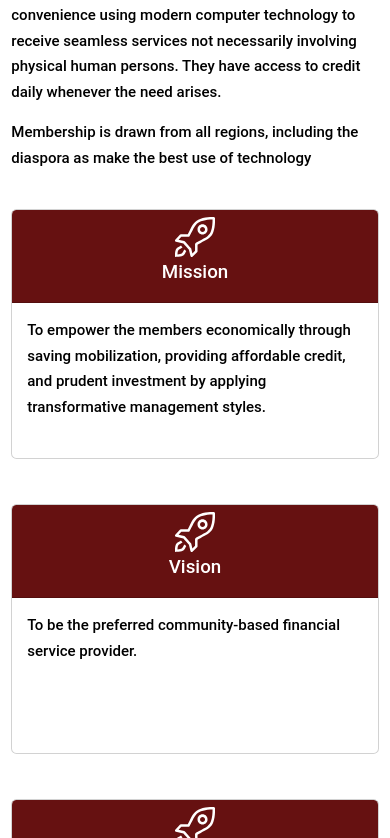
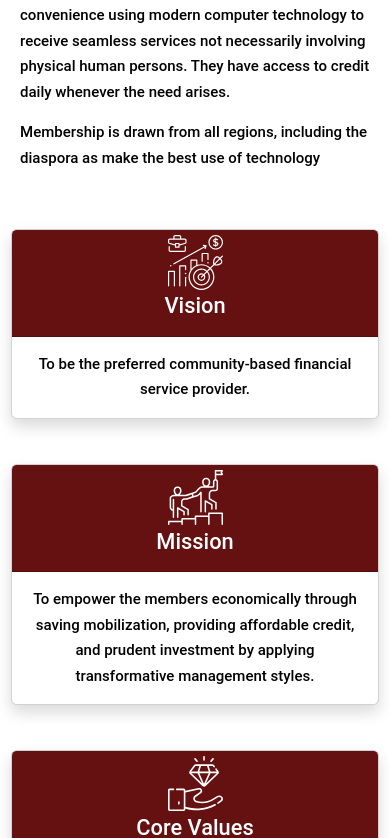
Before and after one commit to gitonga-deus/edwin_blog, a React (Vite) app: page /product in a window 390 px wide. Shown: the part 1162-2000 px from the top of the page. Built offline with nearby package versions, Linux system fonts and the light colour scheme; a web font is replaced by a local one.

Commit message:
minor changes

```diff
--- a/src/data.json
+++ b/src/data.json
@@ -1,4 +1,21 @@
 {
+	"home_icons": [
+		{
+			"name": "Vision",
+			"icon": "../../assets/home_icons/vision.svg",
+			"description": "To be the preferred community-based financial service provider."
+		},
+		{
+			"name": "Mission",
+			"icon": "../../assets/home_icons/mission.svg",
+			"description": "To empower the members economically through saving mobilization, providing affordable credit, and prudent investment by applying transformative management styles."
+		},
+		{
+			"name": "Core Values",
+			"icon": "../../assets/home_icons/value.svg",
+			"description": "Accountability, Honesty, Integrity, Transparency, and Teamwork."
+		}
+	],
 	"products": [
 		{
 			"loanType": "Development Loan",
--- a/src/pages/Events.jsx
+++ b/src/pages/Events.jsx
@@ -1,6 +1,6 @@
 import { useState, useEffect } from "react";
 
-import { Row, Col, Card, Button } from "react-bootstrap";
+import { Row, Col, Card } from "react-bootstrap";
 
 import { PageTitle } from "../components";
 
@@ -34,7 +34,7 @@ const Events = () => {
 			<PageTitle title="Announcements and Events" />
 			{post && post.map((post, index) => (
 				<Col sm={12} md={12} lg={6} className="p-4" key={index}>
-					<Card style={{ borderRadius: "5px" }}>
+					<Card style={{ borderRadius: "5px" }} className="shadow">
 						<Link to={"/event/" + post.slug.current} key={post.slug.current}>
 							<span >
 								<img
--- a/src/pages/Home.jsx
+++ b/src/pages/Home.jsx
@@ -2,27 +2,48 @@ import { Row, Col, Card } from "react-bootstrap"
 
 import { PageTitle, Slider } from "../components";
 
+import data from "../data.json"
+
 import CardHeader from "react-bootstrap/esm/CardHeader";
 
-import { SlRocket } from "react-icons/sl"
+// const Item = ({ title, content }) => {
+// 	return (
+// <Col className="my-4" sm={4} md={4}>
+// 	<Card style={{ height: "250px" }}>
+// 		<CardHeader style={{ backgroundColor: "#661111", color: "#fff", textAlign: "center" }}>
+// 			<h5 className="py-1">{title}</h5>
+// 		</CardHeader>
+// 		<span className="p-3">
+// 			{content}
+// 		</span>
+// 	</Card>
+// </Col>
+// 	)
+// }
 
-const Item = ({ title, content }) => {
-	return (
-		<Col className="my-4" sm={4} md={4}>
-			<Card style={{height: "250px"}}>
-				<CardHeader style={{ backgroundColor: "#661111", color: "#fff", textAlign: "center" }}>
-					<SlRocket fontSize={40} />
-					<h5 className="py-1">{title}</h5>
+const Home = () => {
+	const { home_icons } = data;
+
+	const renderHomeIcons = () => {
+		let result = [];
+		home_icons.map((item, index) => {
+			result.push(
+				<Col className="my-4 text-center" sm={6} md={4} key={index}>
+					<Card style={{ height: "auto" }} className="shadow">
+						<CardHeader style={{ backgroundColor: "#661111", color: "#fff", padding: "5px" }}>
+							<img src={item.icon} height="55px" width="55px" alt={item.name} />
+							<h3 className="py-1">{item.name}</h3>
 						</CardHeader>
 						<span className="p-3">
-					{content}
+							{item.description}
 						</span>
 					</Card>
 				</Col>
 			)
+		});
+		return result;
 	}
 
-const Home = () => {
 	return (
 		<Row>
 			<PageTitle title="Welcome to St. John Evangelist Githiga Catholic Church Self-Help Group" />
@@ -32,7 +53,7 @@ const Home = () => {
 			</div>
 
 			<PageTitle title="Who are We" />
-			<div className="col-sm-12" style={{ paddingTop: "20px" }}>
+			<div className="col-sm-12" style={{ padding: "20px" }}>
 				<p>
 					<strong>St. John Evangelist Githiga Catholic Church Self-Help Group</strong> was established in the year <strong>1993 in Githiga Parish of the Archdiocese of Nairobi</strong>. It is an inclusive group that does not discriminate against any person due to age, religion, social status, or otherwise. It is among many others that operate within Parishes in the Archdiocese of Nairobi.
 				</p>
@@ -46,9 +67,7 @@ const Home = () => {
 					Membership is drawn from all regions, including the diaspora as make the best use of technology
 				</p>
 			</div>
-			<Item title="Mission" content="To empower the members economically through saving mobilization, providing affordable credit, and prudent investment by applying transformative management styles." />
-			<Item title="Vision" content="To be the preferred community-based financial service provider." />
-			<Item title="Values" content="Accountability, Honesty, Integrity, Transparency, and Teamwork" />
+			{renderHomeIcons()}
 		</Row >
 	)
 }
--- a/src/pages/Products.jsx
+++ b/src/pages/Products.jsx
@@ -7,24 +7,8 @@ import { CiBadgeDollar } from "react-icons/ci"
 
 import data from "../data.json"
 
-const Item = ({ product }) => {
-	return (
-		<Col className="my-4" sm={4}>
-			<div className="p-1 text-center">
-				<Card style={{
-					height: "250px"
-				}}>
-
-					<CardHeader className="p-3 text-center" style={{ backgroundColor: "#661111", color: "#fff" }}>
-						<CiBadgeDollar fontSize={50} />
-						<h4>{product.loanType}</h4>
-					</CardHeader>
-					<p className="p-3">{product.description}</p>
-				</Card>
-			</div>
-		</Col >
-	)
-}
+import img from "../../assets/loan.svg"
+import mode from "../../assets/channel.svg"
 
 const Products = () => {
 
@@ -33,7 +17,22 @@ const Products = () => {
 	const renderProducts = () => {
 		let result = [];
 		products.map((product, i) => {
-			result.push(<Item key={i} product={product} />)
+			result.push(
+				<Col className="my-4" sm={4}>
+					<div className="p-1 text-center">
+						<Card className="shadow" style={{
+							height: "250px"
+						}}>
+
+							<CardHeader className="p-3 text-center" style={{ backgroundColor: "#661111", color: "#fff" }}>
+								<img src={img} alt={`${product.loanType} Loan`} height="50px" className="m-1" />
+								<h4>{product.loanType}</h4>
+							</CardHeader>
+							<p className="p-3">{product.description}</p>
+						</Card>
+					</div>
+				</Col >
+			)
 		})
 		return result;
 	};
@@ -57,11 +56,11 @@ const Products = () => {
 		paymentChannels.map((channel, idx) => {
 			result.push(
 				<Col className="my-4" sm={3} key={idx}>
-					<Card style={{
+					<Card className="shadow" style={{
 						height: "auto"
 					}}>
 						<CardHeader className="p-3" style={{ backgroundColor: "#661111", color: "#fff", textAlign: "center" }}>
-							<CiBadgeDollar fontSize={50} />
+							<img src={mode} alt={`${channel.name}`} height="50px" className="m-1" />
 							<h4>{channel.name}</h4>
 						</CardHeader>
 						<div className="p-3">
@@ -84,8 +83,8 @@ const Products = () => {
 					Members are entitled to different loans but will limited to only one type of loan product at any given time.
 				</p>
 				{renderProducts()}
-				<PageTitle title="How to Apply" />
-				{renderLoanApplication()}
+				{/* <PageTitle title="How to Apply" />
+				{renderLoanApplication()} */}
 				<PageTitle title="Payment Channels" />
 				{renderPaymentChannel()}
 			</Row>
```
Also changed, not shown: assets/home_icons/vision.svg. Lines whose indentation alone changed are shown as unchanged.
